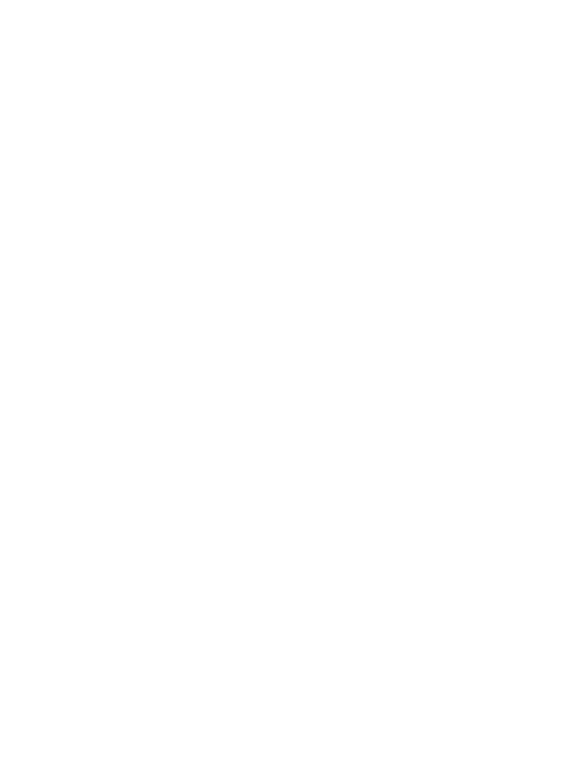
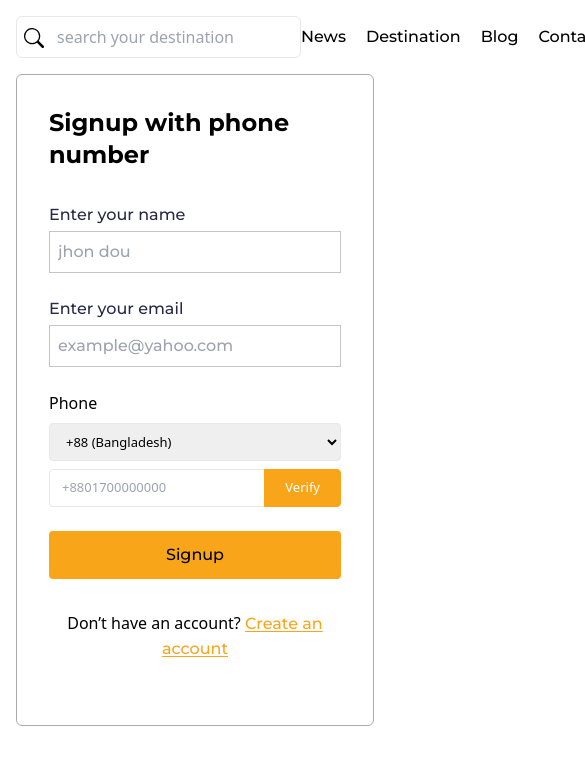
Before and after one commit to tushar-454/travel-destination-booking, a React (Vite) app: page /signupwithphone in a window 390 px wide. Before the commit this address had no page. Shown: the top 764 px of the page, 585 px wide, since content can reach past the window. Built offline with nearby package versions, Linux system fonts and the light colour scheme.

Commit message:
singup, forgot, signup with phone page ui completed

```diff
--- /dev/null
+++ b/src/Components/ForgotPassword/ForgotPassword.jsx
@@ -0,0 +1,54 @@
+// import PropTypes from 'prop-types'
+import { Link } from 'react-router-dom';
+import Button from '../UI/Button';
+import Input from '../UI/Input';
+const ForgotPassword = () => {
+  return (
+    <div className='max-w-6xl mx-auto px-4'>
+      <div className='w-full flex justify-center'>
+        <div className='w-full sm:w-[570px] px-8 md:px-14 py-8 border border-[#ABABAB] rounded-md'>
+          {/* login title */}
+          <div className='title mb-8'>
+            <h1 className='text-2xl font-bold font-montserrat'>
+              Reset your password
+            </h1>
+          </div>
+          {/* login form  */}
+          <div className='form'>
+            <form className='space-y-6'>
+              <Input
+                id='email'
+                label='Enter your email'
+                name='email'
+                placeholder='jhonduo@trqp.fto'
+                type='email'
+                error={''}
+              />
+              <Button
+                displayName='Login'
+                type='submit'
+                style={{ display: 'block', width: '100%' }}
+              />
+            </form>
+          </div>
+          {/* goto login  */}
+          <div className='text-center my-8'>
+            <p className='font-medium'>
+              Your password has been reset ?{' '}
+              <Link
+                to={'/login'}
+                className='font-medium font-montserrat underline underline-offset-2 transition hover:underline-offset-4 text-[#F9A51A]'
+              >
+                Login
+              </Link>
+            </p>
+          </div>
+        </div>
+      </div>
+    </div>
+  );
+};
+
+ForgotPassword.propTypes = {};
+
+export default ForgotPassword;
--- a/src/Components/Login/Login.jsx
+++ b/src/Components/Login/Login.jsx
@@ -1,4 +1,4 @@
-import { FcGoogle } from 'react-icons/fc';
+import { FcCellPhone, FcGoogle } from 'react-icons/fc';
 import { TfiTwitterAlt } from 'react-icons/tfi';
 import { Link } from 'react-router-dom';
 import Button from '../UI/Button';
@@ -77,6 +77,12 @@
           </div>
           {/* log in with  */}
           <div className='my-8 space-y-3'>
+            <Link to={'/signupwithphone'}>
+              <LoginWith
+                displayName={'Signin with phone'}
+                icon={<FcCellPhone className='text-3xl' />}
+              />
+            </Link>
             <LoginWith
               displayName={'Login with google'}
               icon={<FcGoogle className='text-3xl' />}
--- a/src/Components/Signup/Signup.jsx
+++ b/src/Components/Signup/Signup.jsx
@@ -1,6 +1,6 @@
 // import PropTypes from 'prop-types'
 
-import { FcGoogle } from 'react-icons/fc';
+import { FcCellPhone, FcGoogle } from 'react-icons/fc';
 import { TfiTwitterAlt } from 'react-icons/tfi';
 import { Link } from 'react-router-dom';
 import Button from '../UI/Button';
@@ -81,6 +81,12 @@
           </div>
           {/* log in with  */}
           <div className='my-8 space-y-3'>
+            <Link to={'/signupwithphone'}>
+              <LoginWith
+                displayName={'Signup with phone'}
+                icon={<FcCellPhone className='text-3xl' />}
+              />
+            </Link>
             <LoginWith
               displayName={'Login with google'}
               icon={<FcGoogle className='text-3xl' />}
--- /dev/null
+++ b/src/Components/SignupWithPhone/SignupWithPhone.jsx
@@ -0,0 +1,73 @@
+// import PropTypes from 'prop-types'
+import { Link } from 'react-router-dom';
+import Button from '../UI/Button';
+import Input from '../UI/Input';
+import InputBtn from '../UI/InputBtn';
+const SignupWithPhone = () => {
+  return (
+    <div className='max-w-6xl mx-auto px-4'>
+      <div className='w-full flex justify-center'>
+        <div className='w-full sm:w-[570px] px-8 md:px-14 py-8 border border-[#ABABAB] rounded-md'>
+          {/* signupwithphone title */}
+          <div className='title mb-8'>
+            <h1 className='text-2xl font-bold font-montserrat'>
+              Signup with phone number
+            </h1>
+          </div>
+          {/* signupwithphone form  */}
+          <div className='form'>
+            <form className='space-y-6'>
+              <Input
+                id='name'
+                label='Enter your name'
+                name='name'
+                placeholder='jhon dou'
+                type='text'
+                error={''}
+              />
+              <Input
+                id='email'
+                label='Enter your email'
+                name='email'
+                placeholder='example@yahoo.com'
+                type='email'
+                error={''}
+              />
+              <InputBtn
+                htmlFor='phone'
+                label='Phone'
+                name='phone'
+                placeholder='+8801700000000'
+                type='tel'
+                error={''}
+                success={''}
+                select={true}
+              />
+              <Button
+                displayName='Signup'
+                type='submit'
+                style={{ display: 'block', width: '100%' }}
+              />
+            </form>
+          </div>
+          {/* create an account  */}
+          <div className='text-center my-8'>
+            <p className='font-medium'>
+              Don’t have an account?{' '}
+              <Link
+                to={'/signup'}
+                className='font-medium font-montserrat underline underline-offset-2 transition hover:underline-offset-4 text-[#F9A51A]'
+              >
+                Create an account
+              </Link>
+            </p>
+          </div>
+        </div>
+      </div>
+    </div>
+  );
+};
+
+SignupWithPhone.propTypes = {};
+
+export default SignupWithPhone;
--- a/src/Components/UI/Input.jsx
+++ b/src/Components/UI/Input.jsx
@@ -14,7 +14,7 @@
         name={name}
         id={id}
         placeholder={placeholder}
-        className='w-full outline-none border p-2 border-[#C5C5C5] font-medium font font-montserrat'
+        className='w-full outline-none border p-2 border-[#C5C5C5] font-medium font font-montserrat focus:border-[#F9A51A]'
       />
       {error ?? <p className='text-red-500 italic transition'>{error}</p>}
     </div>
--- /dev/null
+++ b/src/Components/UI/InputBtn.jsx
@@ -0,0 +1,64 @@
+import PropTypes from 'prop-types';
+
+const InputBtn = ({
+  htmlFor,
+  label,
+  type,
+  name,
+  placeholder,
+  error,
+  success,
+  select = false,
+  handleBtnClick,
+  onChange,
+  btnText = 'Verify',
+}) => {
+  return (
+    <div className='flex flex-col gap-2 mt-3'>
+      <label htmlFor={htmlFor} className='text-black'>
+        {label}
+      </label>
+      {select && (
+        <select
+          name='tel'
+          id='tel'
+          className='w-full px-3 py-2 rounded border border-line text-black outline-none transition text-[13px] focus:border-black'
+        >
+          <option value='+88'>+88 (Bangladesh)</option>
+        </select>
+      )}
+      <div className='inputBtnGroup flex'>
+        <input
+          type={type}
+          name={name}
+          id={htmlFor}
+          onChange={onChange}
+          placeholder={placeholder}
+          className='w-full px-3 py-2 rounded border border-line text-black outline-none transition text-[13px] focus:border-[#F9A51A]'
+        />
+        <button
+          className='px-5 py-2 rounded-tr rounded-br border bg-[#F9A51A]  border-[#F9A51A] text-white text-[13px] -ml-5'
+          onClick={handleBtnClick}
+        >
+          {btnText}
+        </button>
+      </div>
+      {error && <p className='text-[12px] text-red-600'>{error}</p>}
+      {success && <p className='text-[12px] text-green-600'>{success}</p>}
+    </div>
+  );
+};
+InputBtn.propTypes = {
+  htmlFor: PropTypes.string.isRequired,
+  label: PropTypes.string.isRequired,
+  type: PropTypes.string.isRequired,
+  name: PropTypes.string.isRequired,
+  placeholder: PropTypes.string.isRequired,
+  select: PropTypes.bool,
+  error: PropTypes.string,
+  success: PropTypes.string,
+  handleBtnClick: PropTypes.func,
+  onChange: PropTypes.func,
+  btnText: PropTypes.string,
+};
+export default InputBtn;
```
Also changed, not shown: src/Routes/Routes.jsx (+10 -0 lines).
